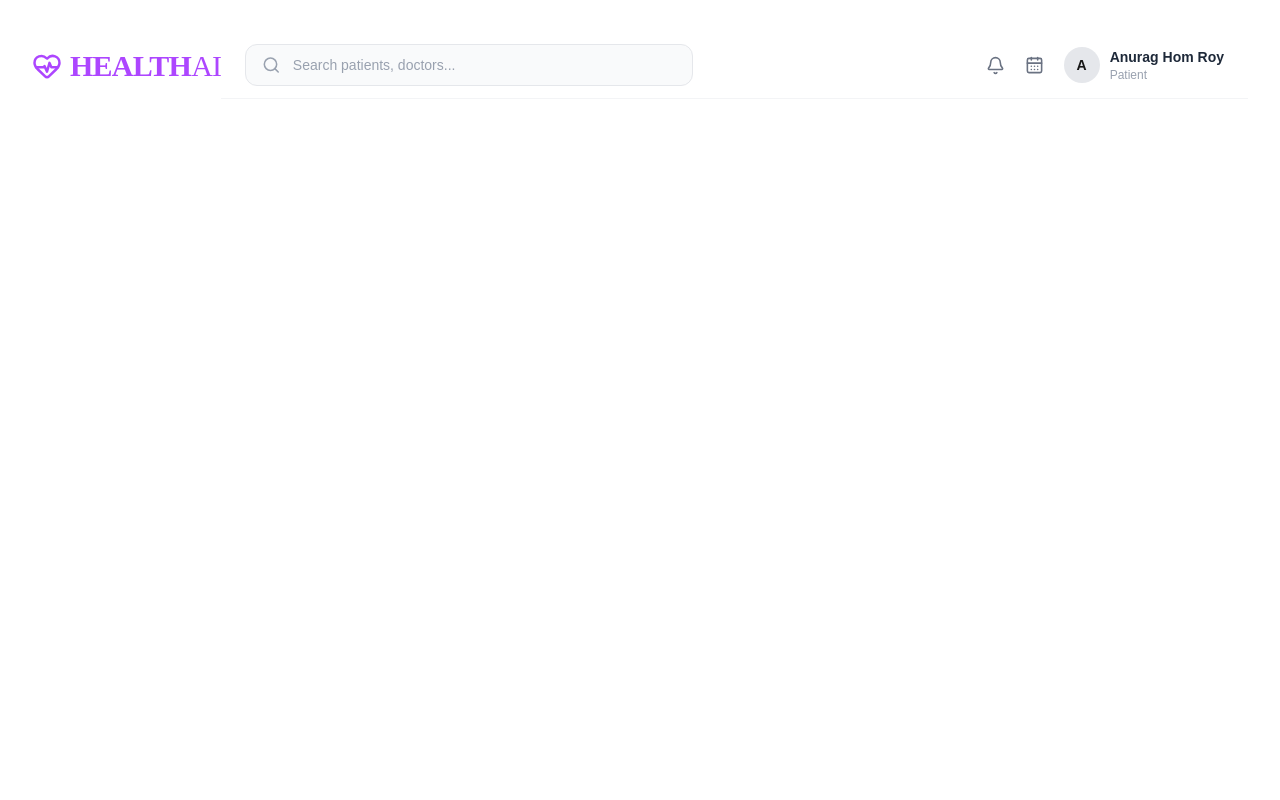
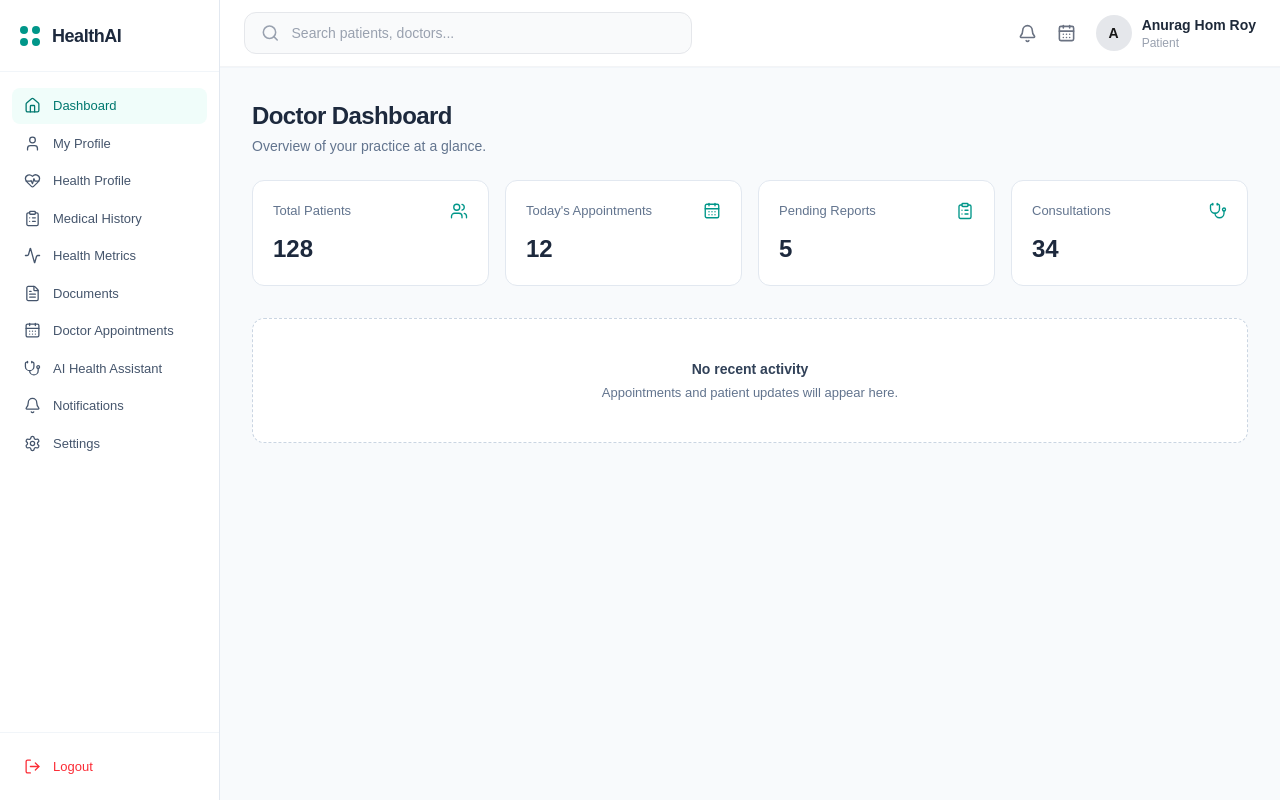
Before and after one commit to Anurag370/VitalAI, a Next.js app in the folder frontend/: page /doctor/dashboard in a window 1280 px wide. Built offline with nearby package versions, Linux system fonts and the light colour scheme.

Commit message:
sidebar added

```diff
--- a/frontend/app/doctor/dashboard/page.tsx
+++ b/frontend/app/doctor/dashboard/page.tsx
@@ -1,12 +1,71 @@
-import React from 'react'
-import Logo from '@/components/Logo'
-import Searchbox from '@/components/Searchbox'
-const header = () => {
+import React from "react";
+import {
+  CalendarDays,
+  ClipboardList,
+  Stethoscope,
+  Users,
+} from "lucide-react";
+import Sidebar from "@/components/doctorsidebar";
+import NavBar from "@/components/NavBar";
+
+const stats = [
+  { label: "Total Patients", value: "128", icon: Users },
+  { label: "Today's Appointments", value: "12", icon: CalendarDays },
+  { label: "Pending Reports", value: "5", icon: ClipboardList },
+  { label: "Consultations", value: "34", icon: Stethoscope },
+];
+
+export default function DoctorDashboard() {
   return (
-   <main><header className="bg-white-background sticky top-0 z-20 mx-auto flex w-full items-center justify-between border-gray-300 p-8"><Logo/><Searchbox/></header>
-    </main>
+    <div className="flex min-h-screen bg-slate-50">
+      <Sidebar />
 
-  )
+      <div className="flex min-w-0 flex-1 flex-col">
+        <header className="sticky top-0 z-20 border-b border-slate-100 bg-white">
+          <NavBar />
+        </header>
+
+        <main className="flex-1 p-8">
+          <h1 className="text-2xl font-semibold tracking-tight text-slate-800">
+            Doctor Dashboard
+          </h1>
+          <p className="mt-1 text-sm text-slate-500">
+            Overview of your practice at a glance.
+          </p>
+
+          <div className="mt-6 grid grid-cols-1 gap-4 sm:grid-cols-2 xl:grid-cols-4">
+            {stats.map((stat) => {
+              const Icon = stat.icon;
+
+              return (
+                <div
+                  key={stat.label}
+                  className="rounded-xl border border-slate-200 bg-white p-5"
+                >
+                  <div className="flex items-center justify-between">
+                    <span className="text-[13px] font-medium text-slate-500">
+                      {stat.label}
+                    </span>
+                    <Icon size={18} strokeWidth={1.8} className="text-teal-600" />
+                  </div>
+                  <p className="mt-3 text-2xl font-semibold text-slate-800">
+                    {stat.value}
+                  </p>
+                </div>
+              );
+            })}
+          </div>
+
+          <section className="mt-8 rounded-xl border border-dashed border-slate-300 bg-white p-10 text-center">
+            <h2 className="text-sm font-semibold text-slate-700">
+              No recent activity
+            </h2>
+            <p className="mt-1 text-[13px] text-slate-500">
+              Appointments and patient updates will appear here.
+            </p>
+          </section>
+        </main>
+      </div>
+    </div>
+  );
 }
-
-export default header
--- a/frontend/components/Logo.tsx
+++ /dev/null
@@ -1,15 +0,0 @@
-import React from 'react';
-import { HeartPulse } from 'lucide-react';
-
-const Logo = () => {
-  return (
-    <div className="flex items-center gap-2">
-      <HeartPulse className="text-purple-500" size={30} />
-      <h1 className="text-3xl font-normal font-[Poppins] text-purple-500 tracking-tight">
-        <span className="font-bold">HEALTH</span>AI
-      </h1>
-    </div>
-  );
-};
-
-export default Logo;
--- /dev/null
+++ b/frontend/components/NavBar.tsx
@@ -0,0 +1,9 @@
+import Searchbox from "./Searchbox"
+export default function NavBar()
+{
+    return(
+        <div className="flex justify-around">
+           <Searchbox/>
+        </div>
+    )
+}
--- /dev/null
+++ b/frontend/components/doctorsidebar.tsx
@@ -0,0 +1,99 @@
+"use client";
+
+import {
+  Activity,
+  Bell,
+  CalendarDays,
+  ClipboardList,
+  FileText,
+  HeartPulse,
+  Home,
+  LogOut,
+  Settings,
+  Stethoscope,
+  User,
+} from "lucide-react";
+
+const navigationItems = [
+  { label: "Dashboard", icon: Home, active: true },
+  { label: "My Profile", icon: User },
+  { label: "Health Profile", icon: HeartPulse },
+  { label: "Medical History", icon: ClipboardList },
+  { label: "Health Metrics", icon: Activity },
+  { label: "Documents", icon: FileText },
+  { label: "Doctor Appointments", icon: CalendarDays },
+  { label: "AI Health Assistant", icon: Stethoscope },
+  { label: "Notifications", icon: Bell },
+  { label: "Settings", icon: Settings },
+];
+
+export default function DoctorSidebar() {
+  return (
+    <aside className="sticky top-0 flex h-screen w-[220px] shrink-0 flex-col border-r border-slate-200 bg-white">
+      {/* Logo */}
+      <div className="flex h-[72px] shrink-0 items-center border-b border-slate-100 px-5">
+        <div className="flex items-center gap-3">
+          <div className="grid grid-cols-2 gap-1">
+            <span className="h-2 w-2 rounded-full bg-teal-600" />
+            <span className="h-2 w-2 rounded-full bg-teal-600" />
+            <span className="h-2 w-2 rounded-full bg-teal-600" />
+            <span className="h-2 w-2 rounded-full bg-teal-600" />
+          </div>
+
+          <span className="text-lg font-semibold tracking-tight text-slate-800">
+            HealthAI
+          </span>
+        </div>
+      </div>
+
+      {/* Navigation */}
+      <nav className="min-h-0 flex-1 overflow-y-auto px-3 py-4">
+        <div className="space-y-0.5">
+          {navigationItems.map((item) => {
+            const Icon = item.icon;
+
+            return (
+              <button
+                key={item.label}
+                type="button"
+                className={`flex w-full items-center gap-3 rounded-lg px-3 py-2 text-left transition-colors ${
+                  item.active
+                    ? "bg-teal-50 text-teal-700"
+                    : "text-slate-600 hover:bg-slate-50 hover:text-teal-700"
+                }`}
+              >
+                <Icon
+                  size={17}
+                  strokeWidth={1.8}
+                  className="shrink-0"
+                />
+
+                <span className="text-[13px] font-medium">
+                  {item.label}
+                </span>
+              </button>
+            );
+          })}
+        </div>
+      </nav>
+
+      {/* Logout */}
+      <div className="mt-auto shrink-0 border-t border-slate-100 px-3 py-4">
+        <button
+          type="button"
+          className="flex w-full items-center gap-3 rounded-lg px-3 py-2 text-red-500 transition-colors hover:bg-red-50"
+        >
+          <LogOut
+            size={17}
+            strokeWidth={1.8}
+            className="shrink-0"
+          />
+
+          <span className="text-[13px] font-medium">
+            Logout
+          </span>
+        </button>
+      </div>
+    </aside>
+  );
+}
```
